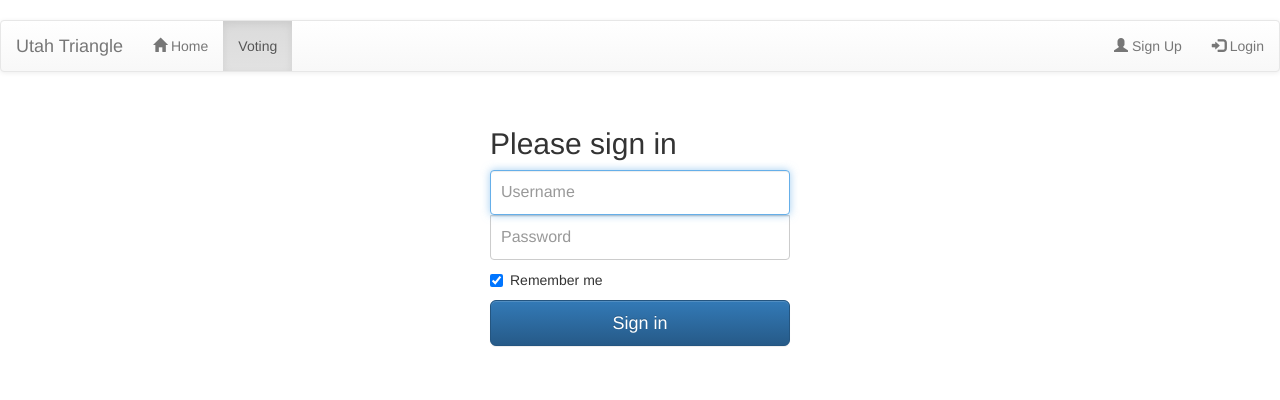
After one commit to slaymaker1907/utah-triangle-voting, a Django app: template triangle_website/voting/templates/voting/login.html in a window 1280 px wide. The commit adds this page. Shown: the top 400 px of the page. Run offline with Django 3.2, Linux system fonts and the light colour scheme; the template is opened without the code that fills it, so the values that code supplies are empty; parts of the project's set-up code (start-up, migrations or seed data) failed here and were passed over; some libraries are stand-ins or nearby versions.

Commit message:
Added a log in page

```diff
--- /dev/null
+++ b/triangle_website/voting/static/voting/css/signin.css
@@ -0,0 +1,39 @@
+body {
+  padding-top: 20px;
+  padding-bottom: 40px;
+}
+
+.form-signin {
+  max-width: 330px;
+  padding: 15px;
+  margin: 0 auto;
+}
+.form-signin .form-signin-heading,
+.form-signin .checkbox {
+  margin-bottom: 10px;
+}
+.form-signin .checkbox {
+  font-weight: normal;
+}
+.form-signin .form-control {
+  position: relative;
+  height: auto;
+  -webkit-box-sizing: border-box;
+     -moz-box-sizing: border-box;
+          box-sizing: border-box;
+  padding: 10px;
+  font-size: 16px;
+}
+.form-signin .form-control:focus {
+  z-index: 2;
+}
+.form-signin input[type="email"] {
+  margin-bottom: -1px;
+  border-bottom-right-radius: 0;
+  border-bottom-left-radius: 0;
+}
+.form-signin input[type="password"] {
+  margin-bottom: 10px;
+  border-top-left-radius: 0;
+  border-top-right-radius: 0;
+}
--- /dev/null
+++ b/triangle_website/voting/templates/voting/login.html
@@ -0,0 +1,28 @@
+{% extends "voting/header.html" %}
+{% load staticfiles %}
+{% block title %}Triangle Sign In{% endblock %}
+{% block content %}
+<link href="{% static 'voting/css/signin.css' %}" rel="stylesheet">
+{% include "voting/navbar.html" %}
+<div class="container theme-showcase" role="main">
+	{% if error %}
+	<div class="alert alert-danger" role="alert">
+		<strong>Error:</strong> {{error}}
+	</div>
+	{% endif %}
+	 <form class="form-signin" action="{% url 'voting:sign_in' %}" method="POST">
+		{% csrf_token %}
+		<h2 class="form-signin-heading">Please sign in</h2>
+		<label for="username" class="sr-only">Username</label>
+		<input type="text" id="username" class="form-control" placeholder="Username" required autofocus name="user">
+		<label for="inputPassword" class="sr-only">Password</label>
+		<input type="password" id="inputPassword" class="form-control" placeholder="Password" required name="pwd">
+		<div class="checkbox">
+			<label>
+				<input type="checkbox" value="remember-me" checked> Remember me
+			</label>
+		</div>
+		<button class="btn btn-lg btn-primary btn-block" type="submit">Sign in</button>
+	</form>
+</div> <!-- /container -->
+{% endblock %} <!-- Ending the content block -->
--- a/triangle_website/voting/templates/voting/navbar.html
+++ b/triangle_website/voting/templates/voting/navbar.html
@@ -10,7 +10,7 @@
 			</ul>
 			<ul class="nav navbar-nav navbar-right">
 				<li><a href="#"><span class="glyphicon glyphicon-user"></span> Sign Up</a></li>
-				<li><a href="#"><span class="glyphicon glyphicon-log-in"></span> Login</a></li>
+				<li><a href="{% url 'voting:sign_in' %}"><span class="glyphicon glyphicon-log-in"></span> Login</a></li>
 			</ul>
 		</div>
 	</div>
--- a/triangle_website/voting/urls.py
+++ b/triangle_website/voting/urls.py
@@ -9,5 +9,7 @@ urlpatterns = [
 	url(r'^new/$', new_vote, name='new'),
 	url(r'^history/(\d+)$', history, name='history'),
 	url(r'^create/$', create_vote, name='create'),
-	url(r'^submit/(\d+)$', submit_vote, name='submit')
+	url(r'^submit/(\d+)$', submit_vote, name='submit'),
+	url(r'^signin/$', sign_in, name='sign_in'),
+	url(r'^signin/error/(.*)$', sign_in_err, name='sign_in_err')
 ]
```
Also changed, not shown: triangle_website/voting/models.py (+6 -6 lines), triangle_website/db.sqlite3, triangle_website/voting/migrations/0005_auto_20151225_2246.py (added).
